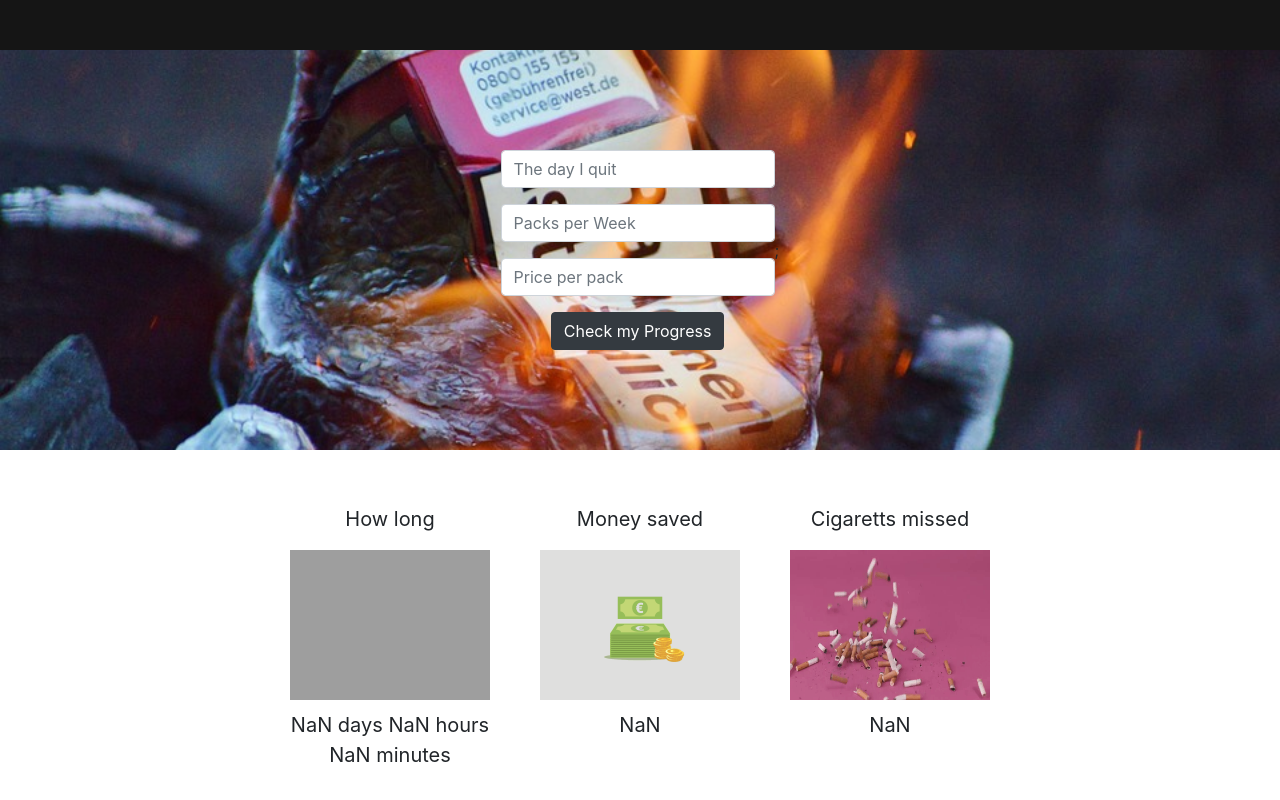
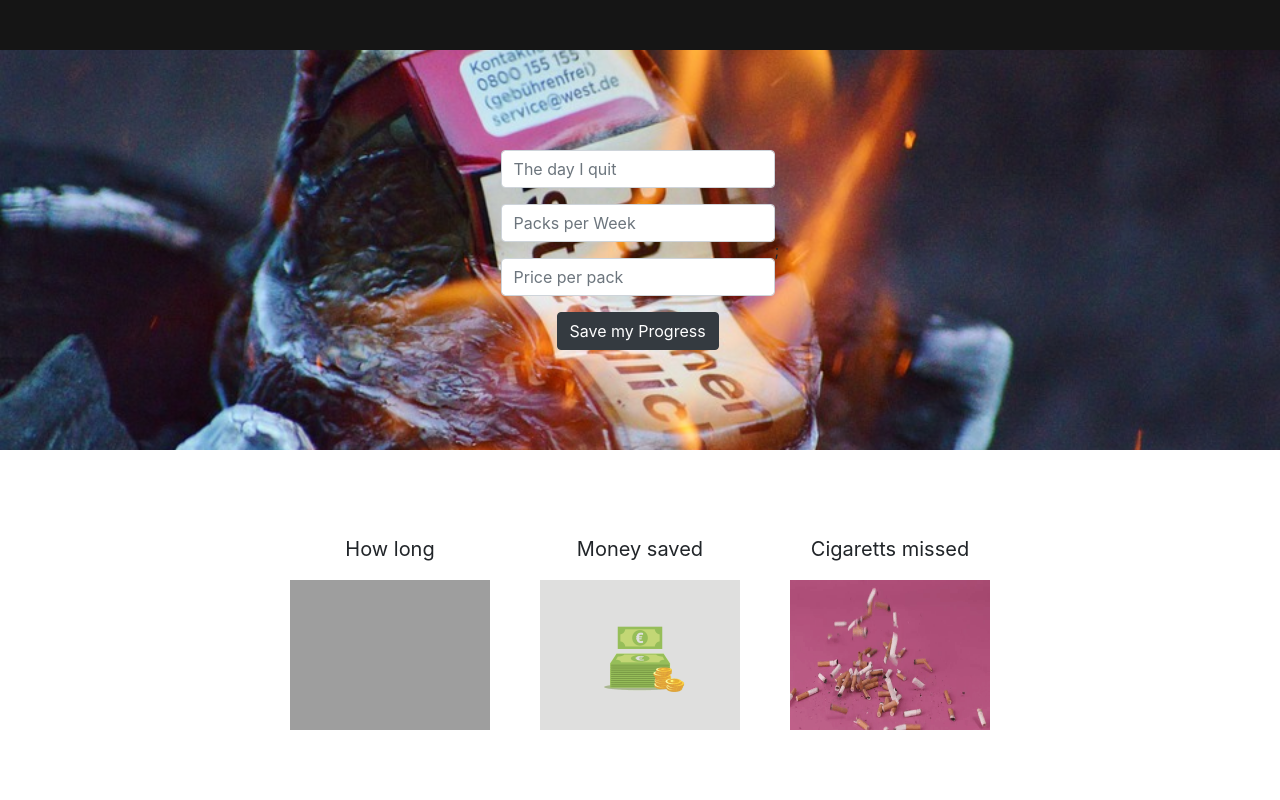
Before and after one commit to denisegiubilei/i-quit, a React (Create React App) app: page / in a window 1280 px wide. Shown: the part 750-1550 px from the top of the page. Built offline with nearby package versions, Linux system fonts and the light colour scheme; grey boxes are pictures that could not be loaded.

Commit message:
removing NaN - checking for null

```diff
--- a/src/components/achievements/achievements.component.js
+++ b/src/components/achievements/achievements.component.js
@@ -29,6 +29,9 @@ export default class Achievements extends Component {
   }
 
   getHowLong(quitDate){
+    if (!quitDate) {
+      return null;
+    }
     const duration = this.getDuration(quitDate);
     const days = duration.days();
     const hours = duration.hours();
@@ -37,12 +40,18 @@ export default class Achievements extends Component {
   }
 
   getMoneySaved(quitDate, packsPerWeek, pricePerPack){
+    if (!quitDate || !packsPerWeek || !pricePerPack) {
+      return null;
+    }
     const packsPerHour = packsPerWeek / 7 / 24;
     const totalMoney = this.getDuration(quitDate).asHours() * packsPerHour * pricePerPack;
     return parseFloat(totalMoney.toFixed(2));
   }
 
   getCigsMissed(quitDate, packsPerWeek){
+    if (!quitDate || !packsPerWeek) {
+      return null;
+    }
     const cigsPerPack = 20;
     const packsPerHour = packsPerWeek / 7 / 24;
     const cigsMissed =  this.getDuration(quitDate).asHours() * packsPerHour * cigsPerPack;
--- a/src/components/create-profile/create-profile.component.js
+++ b/src/components/create-profile/create-profile.component.js
@@ -147,12 +147,16 @@ export default class CreateProfile extends React.Component {
               />
             </Form.Group>
             <Button variant="dark" type="submit">
-              Check my Progress
+              Save my Progress
             </Button>
           </Form>;
         </section>
         <section id="achievements">
-          <Achievements date={this.state.date} pricePerPack={this.state.pricePerPack} packsPerWeek={this.state.packsPerWeek} />
+          <Achievements
+            date={this.state.date}
+            pricePerPack={this.state.pricePerPack}
+            packsPerWeek={this.state.packsPerWeek}
+          />
         </section>
       </React.Fragment>
     )
```
